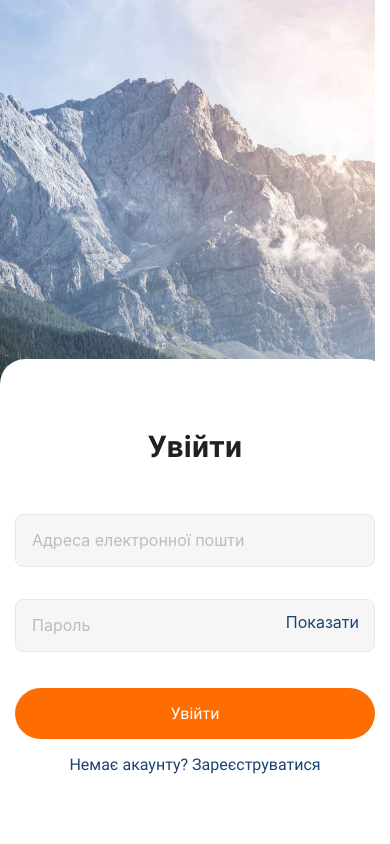
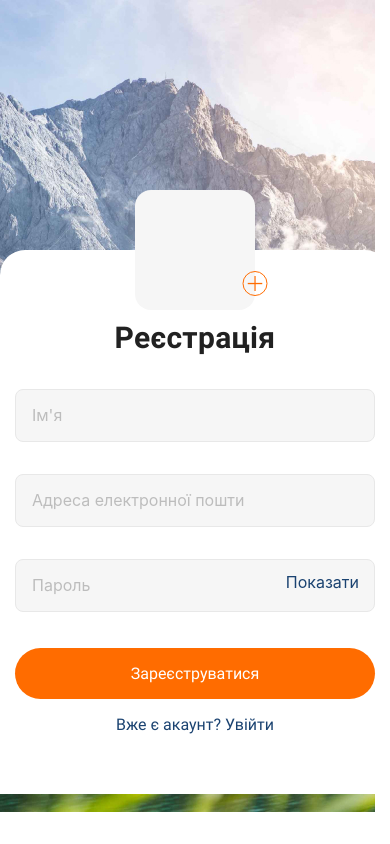
Before and after one commit to OlyaNegrych/react-native-hw, a React Native app: screen / in a window 390 px wide. Built offline with nearby package versions, Linux system fonts and the light colour scheme.

Commit message:
added debugger dev tools

```diff
--- a/App.js
+++ b/App.js
@@ -1,3 +1,4 @@
+<script src="http://localhost:8097"></script>;
 import {
   StyleSheet,
   View,
@@ -9,7 +10,6 @@ import RegistrationScreen from "./Screens/RegisterScreen";
 import LoginScreen from "./Screens/LoginScreen";
 
 export default function App() {
-
   return (
     <TouchableWithoutFeedback onPress={() => Keyboard.dismiss()}>
       <View style={styles.container}>
@@ -17,8 +17,8 @@ export default function App() {
           style={styles.image}
           source={require("./assets/images/bg_photo.jpg")}
         >
-          {/* <RegistrationScreen /> */}
-          <LoginScreen />
+          <RegistrationScreen />
+          {/* <LoginScreen /> */}
         </ImageBackground>
       </View>
     </TouchableWithoutFeedback>
--- a/package.json
+++ b/package.json
@@ -7,6 +7,9 @@
     "android": "expo start --android",
     "ios": "expo start --ios",
     "web": "expo start --web"
+  },
+  "overrides": {
+     "react-devtools-core": "~4.25.0"
   },
   "dependencies": {
     "@expo/webpack-config": "^0.17.2",
@@ -22,5 +25,6 @@
   "devDependencies": {
     "@babel/core": "^7.12.9"
   },
+  "react-devtools": "react-devtools",
   "private": true
 }
```
